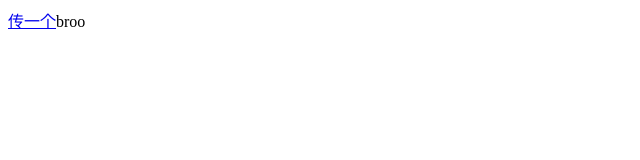
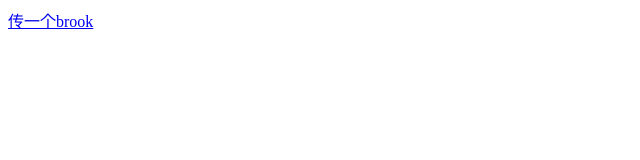
Before and after one commit to Brookrice/Best, a plain HTML site: page page.html in a window 1280 px wide. Shown: the full height of the page, 0-640 px from the left. Drawn offline with Linux system fonts and the light colour scheme.

Commit message:
sha commit

```diff
--- a/page.html
+++ b/page.html
@@ -5,7 +5,7 @@
     <title>无标题文档</title>
 </head>
 <body>
-<a href="another page.html">传一个</a>broo
+<a href="another page.html">传一个brook</a>
 <script>
     function setCookie(key,value,t){
         var oDate = new Date();
```
